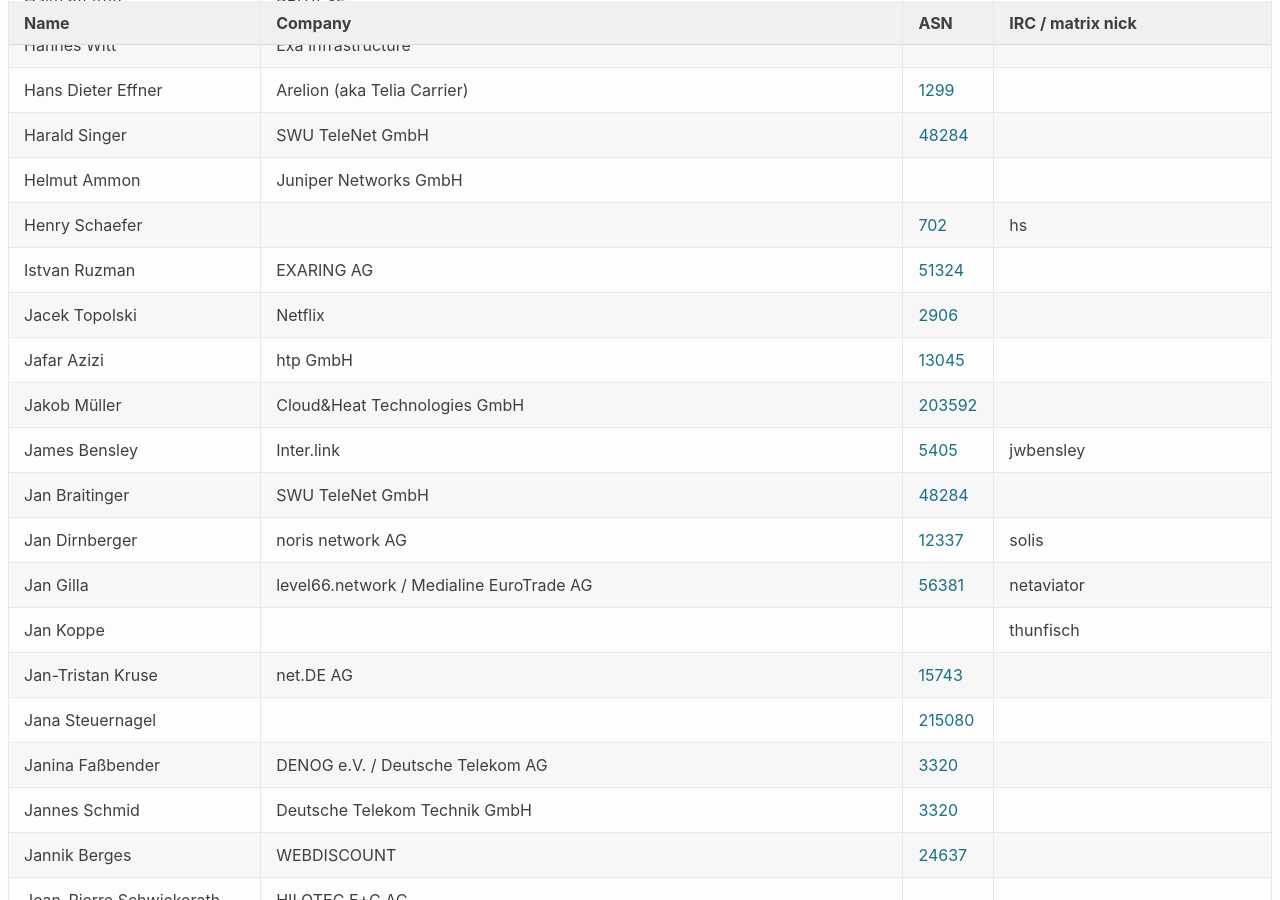
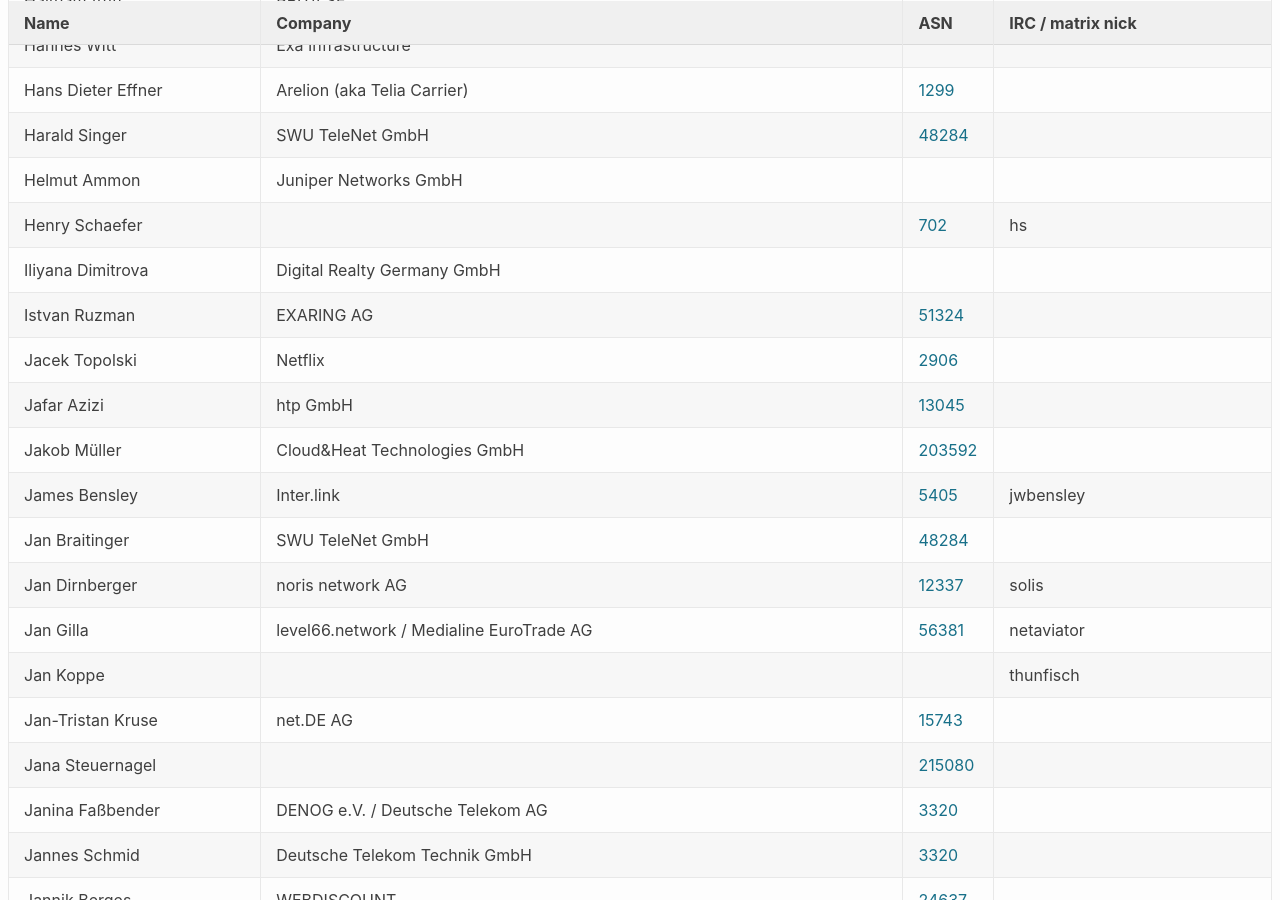
Before and after one commit to denog/pretix-attendeelist, a Jekyll site: the page built from denog17/index.markdown, in a window 1280 px wide and 900 px high, scrolled down 4069 px. Built offline with Jekyll 4.4.1, drawn with Linux system fonts in a browser that asks for light colours.

Commit message:
Latest data: Thu Jul 24 11:48:07 UTC 2025

```diff
--- a/_data/attendees_denog17_onsite.json
+++ b/_data/attendees_denog17_onsite.json
@@ -552,6 +552,12 @@
     "asn": "702"
   },
   {
+    "name": "Iliyana Dimitrova",
+    "company": "Digital Realty Germany GmbH",
+    "irc": null,
+    "asn": null
+  },
+  {
     "name": "Istvan Ruzman",
     "company": "EXARING AG",
     "irc": null,
```
